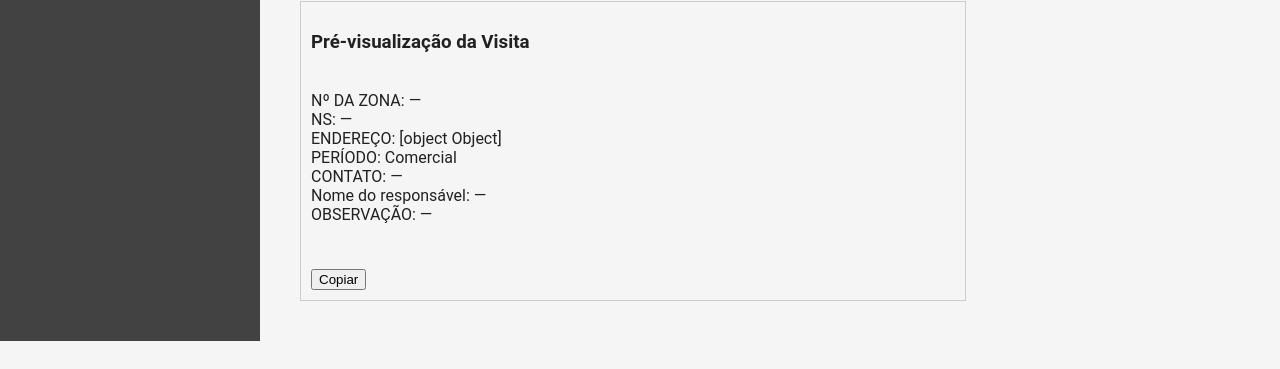
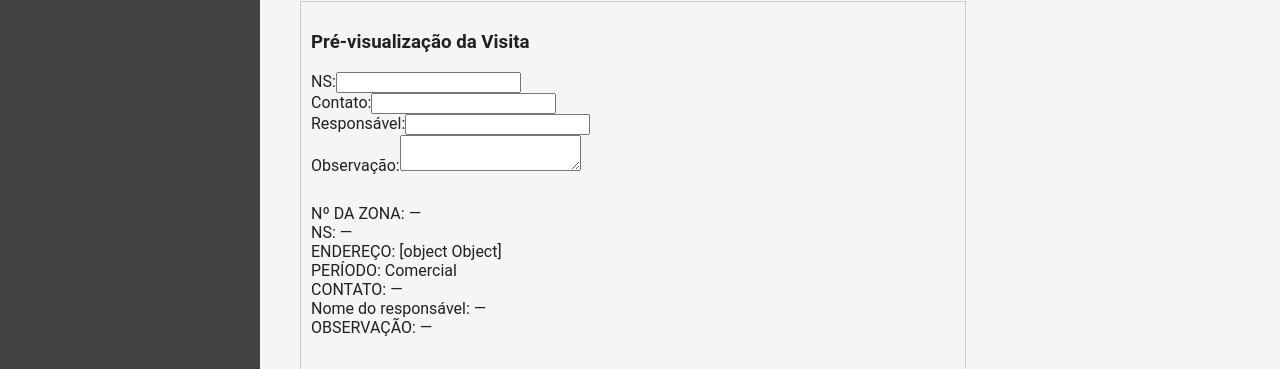
Before and after one commit to Drade-Pires/sistema-atendimento, a React (Create React App) app in the folder frontend/: page /chamados in a window 1280 px wide. Shown: the part 583-952 px from the top of the page. Before the commit the page ends 924 px from the top, so only its background shows below. Built offline with nearby package versions, Linux system fonts and the light colour scheme; no server answers.

Commit message:
atualização no preview

```diff
--- a/frontend/src/components/VisitaPreview.js
+++ b/frontend/src/components/VisitaPreview.js
@@ -1,16 +1,27 @@
-import React from "react";
+import React, { useState, useEffect } from "react";
 
-function VisitaPreview({ chamado }) {
-  if (!chamado) return null;
+function VisitaPreview({ zona, endereco }) {
+  const [ns, setNs] = useState("");
+  const [contato, setContato] = useState("");
+  const [responsavel, setResponsavel] = useState("");
+  const [observacao, setObservacao] = useState("");
+
+  // sempre que zona ou endereço mudarem no formulário, atualiza aqui
+  useEffect(() => {
+    setNs("");
+    setContato("");
+    setResponsavel("");
+    setObservacao("");
+  }, [zona, endereco]);
 
   const texto = `
-Nº DA ZONA: ${chamado.zona || "—"}
-NS: ${chamado.ns || "—"}
-ENDEREÇO: ${chamado.endereco || "—"}
-PERÍODO: ${chamado.periodo || "Comercial"}
-CONTATO: ${chamado.contato || "—"}
-Nome do responsável: ${chamado.responsavel || "—"}
-OBSERVAÇÃO: ${chamado.observacao || "—"}
+Nº DA ZONA: ${zona || "—"}
+NS: ${ns || "—"}
+ENDEREÇO: ${endereco || "—"}
+PERÍODO: Comercial
+CONTATO: ${contato || "—"}
+Nome do responsável: ${responsavel || "—"}
+OBSERVAÇÃO: ${observacao || "—"}
   `;
 
   const copiar = () => {
@@ -21,7 +32,34 @@ OBSERVAÇÃO: ${chamado.observacao || "—"}
   return (
     <div style={{ border: "1px solid #ccc", padding: "10px", marginTop: "20px" }}>
       <h3>Pré-visualização da Visita</h3>
-      <pre style={{ whiteSpace: "pre-wrap", fontFamily: "inherit" }}>{texto}</pre>
+
+      <label>
+        NS:
+        <input type="text" value={ns} onChange={e => setNs(e.target.value)} />
+      </label>
+      <br />
+
+      <label>
+        Contato:
+        <input type="text" value={contato} onChange={e => setContato(e.target.value)} />
+      </label>
+      <br />
+
+      <label>
+        Responsável:
+        <input type="text" value={responsavel} onChange={e => setResponsavel(e.target.value)} />
+      </label>
+      <br />
+
+      <label>
+        Observação:
+        <textarea value={observacao} onChange={e => setObservacao(e.target.value)} />
+      </label>
+
+      <pre style={{ whiteSpace: "pre-wrap", fontFamily: "inherit", marginTop: "10px" }}>
+        {texto}
+      </pre>
+
       <button onClick={copiar} style={{ marginTop: "10px" }}>Copiar</button>
     </div>
   );
--- a/frontend/src/pages/Chamados.js
+++ b/frontend/src/pages/Chamados.js
@@ -186,17 +186,7 @@ function Chamados() {
         </button>
       </form>
 
-       <VisitaPreview
-      chamado={{
-        zona,
-        ns: prefill.ns,
-        endereco,
-        periodo: "Comercial",
-        contato: prefill.contato,
-        responsavel: prefill.responsavel,
-        observacao: prefill.observacao
-      }}
-    />
+       <VisitaPreview zona={zona} endereco={endereco} />
 
     </div>
   );
```
